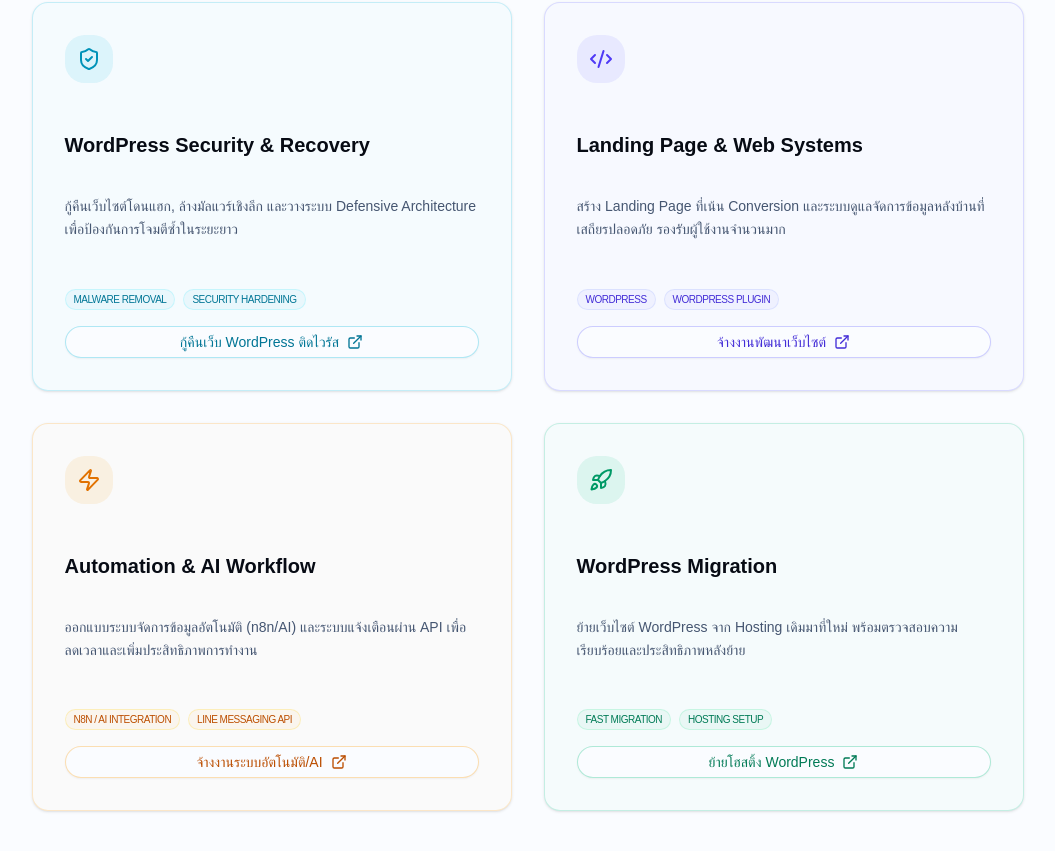
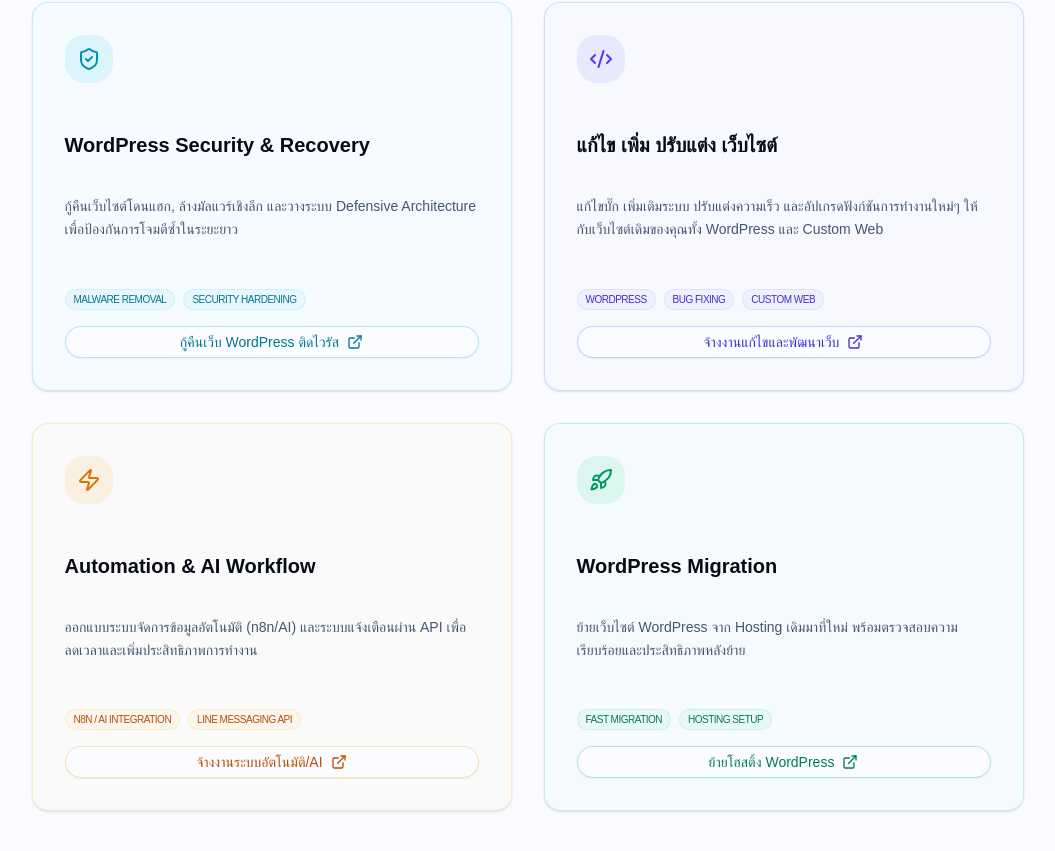
Before and after one commit to Yuukub/yuukub.github.io, a Next.js app: page / in a window 1280 px wide. Shown: the part 2680-3531 px from the top of the page, without its empty margins (105-1160 px from the left). Built offline with nearby package versions, Linux system fonts and the light colour scheme; a web font is replaced by a local one.

Commit message:
style(homepage): update Development Service card to focus on fix, add, and customize websites

```diff
--- a/src/app/page.tsx
+++ b/src/app/page.tsx
@@ -350,18 +350,19 @@ export default function Home() {
               <div className="h-12 w-12 rounded-2xl bg-indigo-500/10 flex items-center justify-center mb-6 group-hover:scale-110 transition-transform">
                 <Code2 className="h-6 w-6 text-indigo-600" />
               </div>
-              <h4 className="text-xl font-bold mb-3">Landing Page & Web Systems</h4>
+              <h4 className="text-xl font-bold mb-3">แก้ไข เพิ่ม ปรับแต่ง เว็บไซต์</h4>
               <p className="text-sm text-muted-foreground leading-relaxed mb-6">
-                สร้าง Landing Page ที่เน้น Conversion และระบบดูแลจัดการข้อมูลหลังบ้านที่เสถียรปลอดภัย รองรับผู้ใช้งานจำนวนมาก
+                แก้ไขบั๊ก เพิ่มเติมระบบ ปรับแต่งความเร็ว และอัปเกรดฟังก์ชันการทำงานใหม่ๆ ให้กับเว็บไซต์เดิมของคุณทั้ง WordPress และ Custom Web
               </p>
               <div className="mt-auto space-y-4">
                 <div className="flex flex-wrap gap-2">
                   <Badge variant="secondary" className="text-[10px] bg-indigo-500/5 text-indigo-700 border-indigo-200/50 uppercase tracking-tighter">WordPress</Badge>
-                  <Badge variant="secondary" className="text-[10px] bg-indigo-500/5 text-indigo-700 border-indigo-200/50 uppercase tracking-tighter">WordPress Plugin</Badge>
+                  <Badge variant="secondary" className="text-[10px] bg-indigo-500/5 text-indigo-700 border-indigo-200/50 uppercase tracking-tighter">Bug Fixing</Badge>
+                  <Badge variant="secondary" className="text-[10px] bg-indigo-500/5 text-indigo-700 border-indigo-200/50 uppercase tracking-tighter">Custom Web</Badge>
                 </div>
                 <Link href="https://fastwork.co/user/yuukun992" target="_blank" rel="noopener noreferrer">
                   <Button variant="outline" size="sm" className="w-full rounded-xl border-indigo-500/30 text-indigo-700 hover:bg-indigo-500 hover:text-white transition-all gap-2 group/btn">
-                    จ้างงานพัฒนาเว็บไซต์ <ExternalLink className="h-3 w-3 group-hover/btn:translate-x-0.5 transition-transform" />
+                    จ้างงานแก้ไขและพัฒนาเว็บ <ExternalLink className="h-3 w-3 group-hover/btn:translate-x-0.5 transition-transform" />
                   </Button>
                 </Link>
               </div>
```
